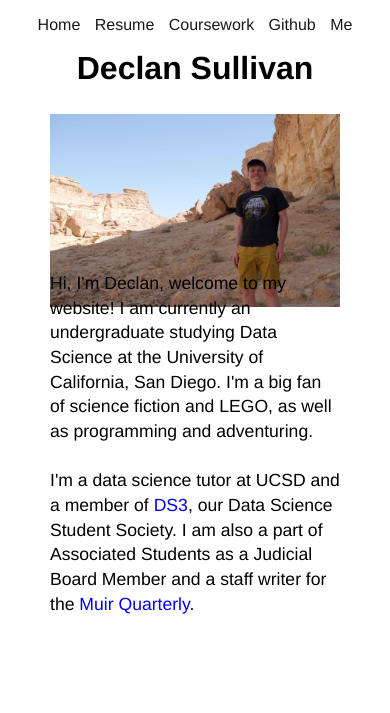
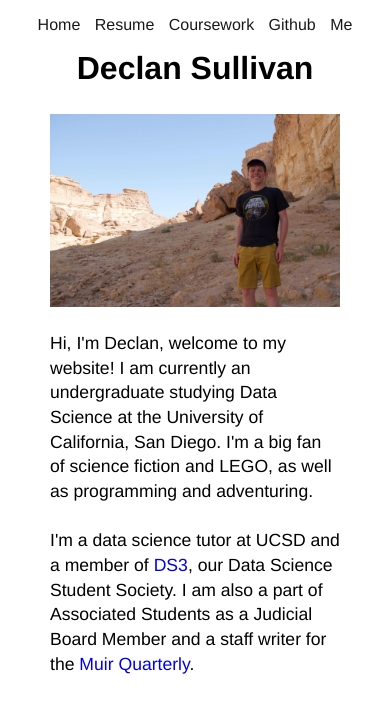
Before and after one commit to declansullivan/static-html-site, a Jekyll site: the page built from index.html, in a window 390 px wide. Shown: the top 713 px of the page. Built offline with Jekyll 4.4.1, drawn with Linux system fonts in a browser that asks for light colours.

Commit message:
Update main.css

```diff
--- a/css/main.css
+++ b/css/main.css
@@ -190,7 +190,7 @@ body {
 
   .about {
     width: 100%;
-    top: -60px;
+    padding-top: 20px;
   }
 
   .list ul {
```
